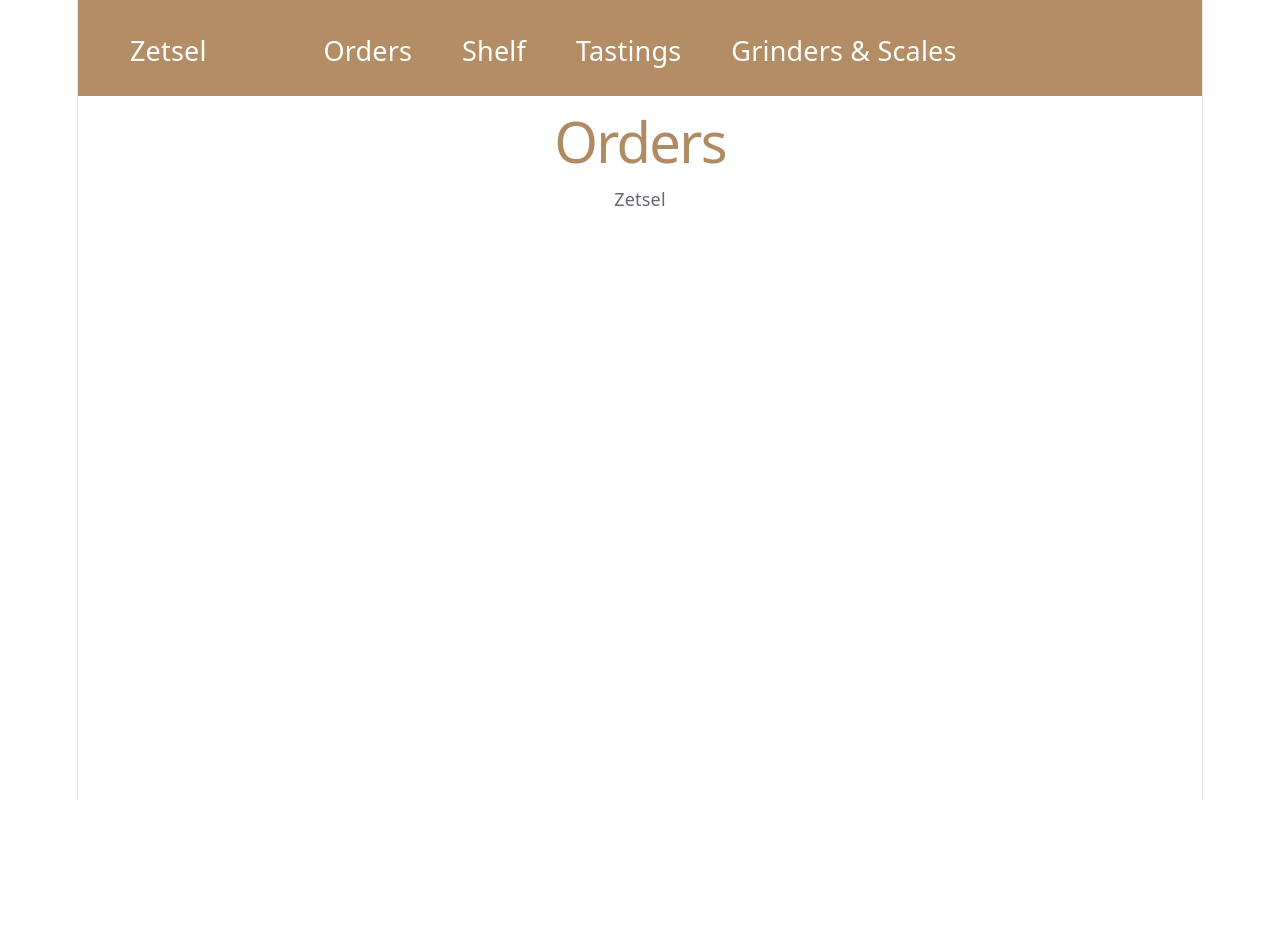
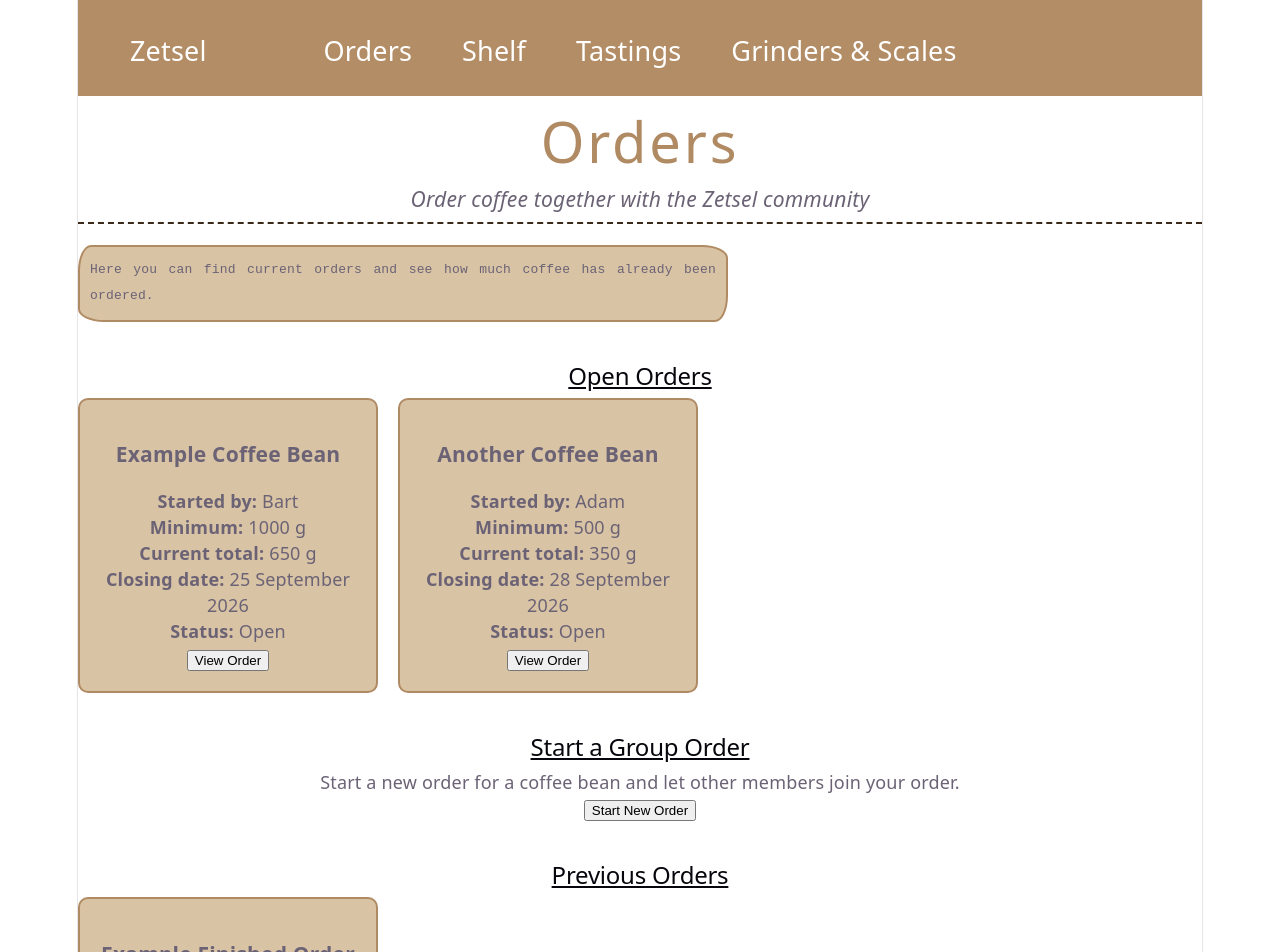
Before and after one commit to Bart079/INF2C-Team-3-WebAppDev, a React (Vite) app in the folder ClientApp/: page /orders in a window 1280 px wide. Shown: the top 952 px of the page. Before the commit the page ends 800 px from the top, so only its background shows below. Built offline with nearby package versions, Linux system fonts and the light colour scheme.

Commit message:
Group orders Migrated

```diff
--- a/ClientApp/src/css/group_Orders.css
+++ b/ClientApp/src/css/group_Orders.css
@@ -1,3 +1,37 @@
+.orders_intro {
+  margin-bottom: 40px;
+}
+
+.title {
+  letter-spacing: 0.05em;
+}
+
+.sub {
+  font-weight: lighter;
+  font-style: oblique;
+  border-bottom: 2px dashed #3b2a1a;
+  padding-bottom: 10px;
+}
+
+.text {
+  font-family: monospace;
+  font-size: medium;
+  text-align: justify;
+  padding: 10px;
+
+  max-width: 650px;
+
+  border: 2px solid #b08a62;
+  background-color: #d9c3a5;
+  border-radius: 1em 2em 1em 2em / 2em 1em 2em 1em;
+}
+
+.open_orders,
+.create_order,
+.finished_orders {
+  margin-bottom: 40px;
+}
+
 .order_list {
   display: flex;
   gap: 20px;
@@ -9,5 +43,10 @@
   padding: 20px;
   border: 2px solid #b08a62;
   border-radius: 10px;
-    background-color: #D9c3a5;
+  background-color: #d9c3a5;
 }
+
+.order button,
+.create_order button {
+  cursor: pointer;
+}
--- a/ClientApp/src/features/orders/groupOrders.tsx
+++ b/ClientApp/src/features/orders/groupOrders.tsx
@@ -1,5 +1,108 @@
 import "../../css/group_Orders.css";
 
 export function OrdersPage() {
-  return <h1>Orders</h1>;
+  return (
+    <>
+      {/* Korte uitleg over group orders */}
+      <section className="orders_intro">
+        <h1 className="title">Orders</h1>
+        <h3 className="sub">
+          Order coffee together with the Zetsel community
+        </h3>
+
+        <p className="text">
+          Here you can find current orders and see how much coffee has already
+          been ordered.
+        </p>
+      </section>
+
+      {/* Open Orders */}
+      <section className="open_orders">
+        <h2>Open Orders</h2>
+
+        <div className="order_list">
+          {/* Eerste test voorbeeld */}
+          <article className="order">
+            <h3>Example Coffee Bean</h3>
+
+            <p>
+              <strong>Started by:</strong> Bart
+            </p>
+            <p>
+              <strong>Minimum:</strong> 1000 g
+            </p>
+            <p>
+              <strong>Current total:</strong> 650 g
+            </p>
+            <p>
+              <strong>Closing date:</strong> 25 September 2026
+            </p>
+            <p>
+              <strong>Status:</strong> Open
+            </p>
+
+            <button>View Order</button>
+          </article>
+
+          {/* Tweede test voorbeeld */}
+          <article className="order">
+            <h3>Another Coffee Bean</h3>
+
+            <p>
+              <strong>Started by:</strong> Adam
+            </p>
+            <p>
+              <strong>Minimum:</strong> 500 g
+            </p>
+            <p>
+              <strong>Current total:</strong> 350 g
+            </p>
+            <p>
+              <strong>Closing date:</strong> 28 September 2026
+            </p>
+            <p>
+              <strong>Status:</strong> Open
+            </p>
+
+            <button>View Order</button>
+          </article>
+        </div>
+      </section>
+
+      {/* Create Order */}
+      <section className="create_order">
+        <h2>Start a Group Order</h2>
+
+        <p>
+          Start a new order for a coffee bean and let other members join your
+          order.
+        </p>
+
+        <button>Start New Order</button>
+      </section>
+
+      {/* Finished Orders */}
+      <section className="finished_orders">
+        <h2>Previous Orders</h2>
+
+        <div className="order_list">
+          <article className="order">
+            <h3>Example Finished Order</h3>
+
+            <p>
+              <strong>Minimum:</strong> 1000 g
+            </p>
+            <p>
+              <strong>Total:</strong> 1250 g
+            </p>
+            <p>
+              <strong>Status:</strong> Placed
+            </p>
+
+            <button>View Order</button>
+          </article>
+        </div>
+      </section>
+    </>
+  );
 }
```
Lines whose indentation alone changed are shown as unchanged.
